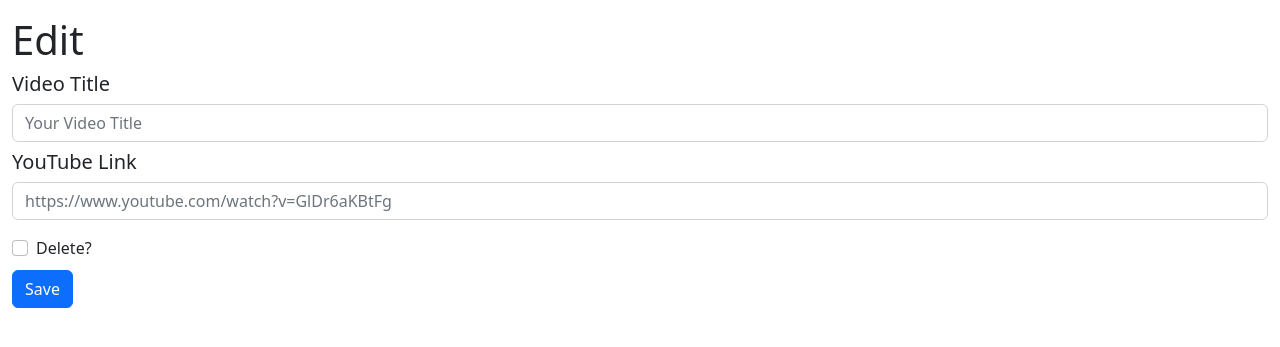
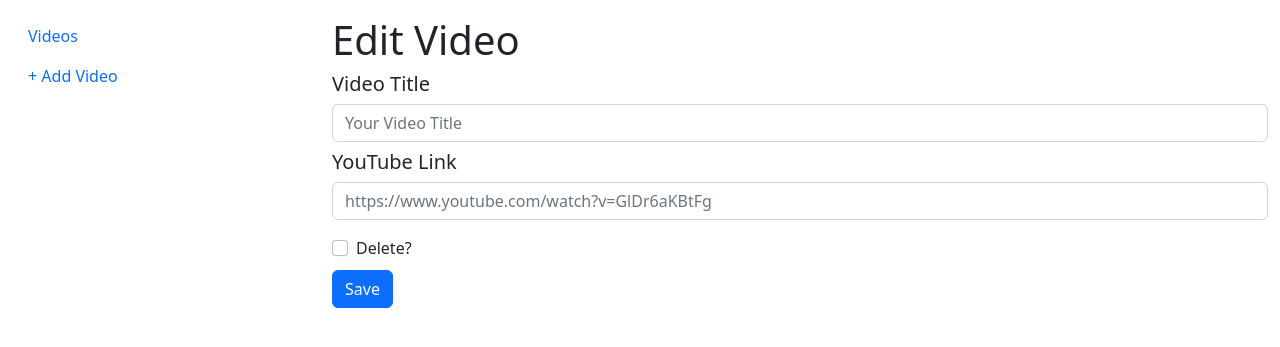
Before and after one commit to Sai-Santhan/video-membership-site, a Python web app: template app/templates/videos/edit.html in a window 1280 px wide. Shown: the part 56-403 px from the top of the page. Run offline with Jinja, Linux system fonts and the light colour scheme; the template is opened without the code that fills it, so the values that code supplies are empty; some libraries are stand-ins or nearby versions.

Commit message:
Used grid and columns to include 'Sidebar' template and list-group component.

```diff
--- a/app/templates/videos/edit.html
+++ b/app/templates/videos/edit.html
@@ -1,6 +1,14 @@
 {% extends "base.html" %}
 
 {% block content %}
-    <h1>Edit {% if object.title %}{{ object.title }}{% else %}{{ object.host_id }}{% endif %}</h1>
-        {% include 'videos/htmx/edit.html' %}
+    <div class='row'>
+        <div class='col-12 col-md-3'>
+            {% include 'videos/sidebar.html' %}
+        </div>
+
+        <div class='col-12 col-md-9'>
+            <h1>Edit Video</h1>
+            {% include 'videos/htmx/edit.html' %}
+        </div>
+    </div>
 {% endblock %}
```
Also changed, not shown: app/templates/videos/create.html (+10 -2 lines).
